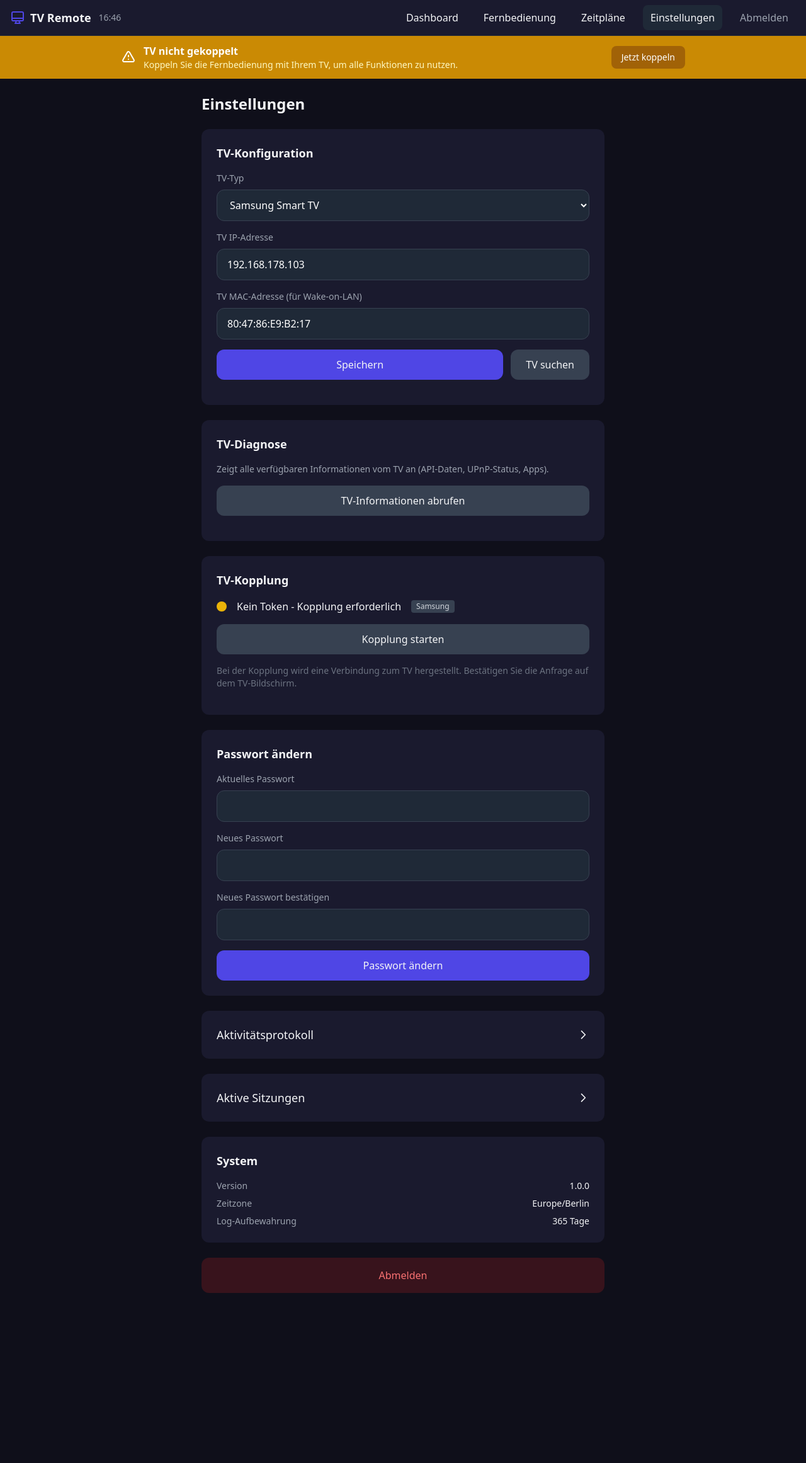
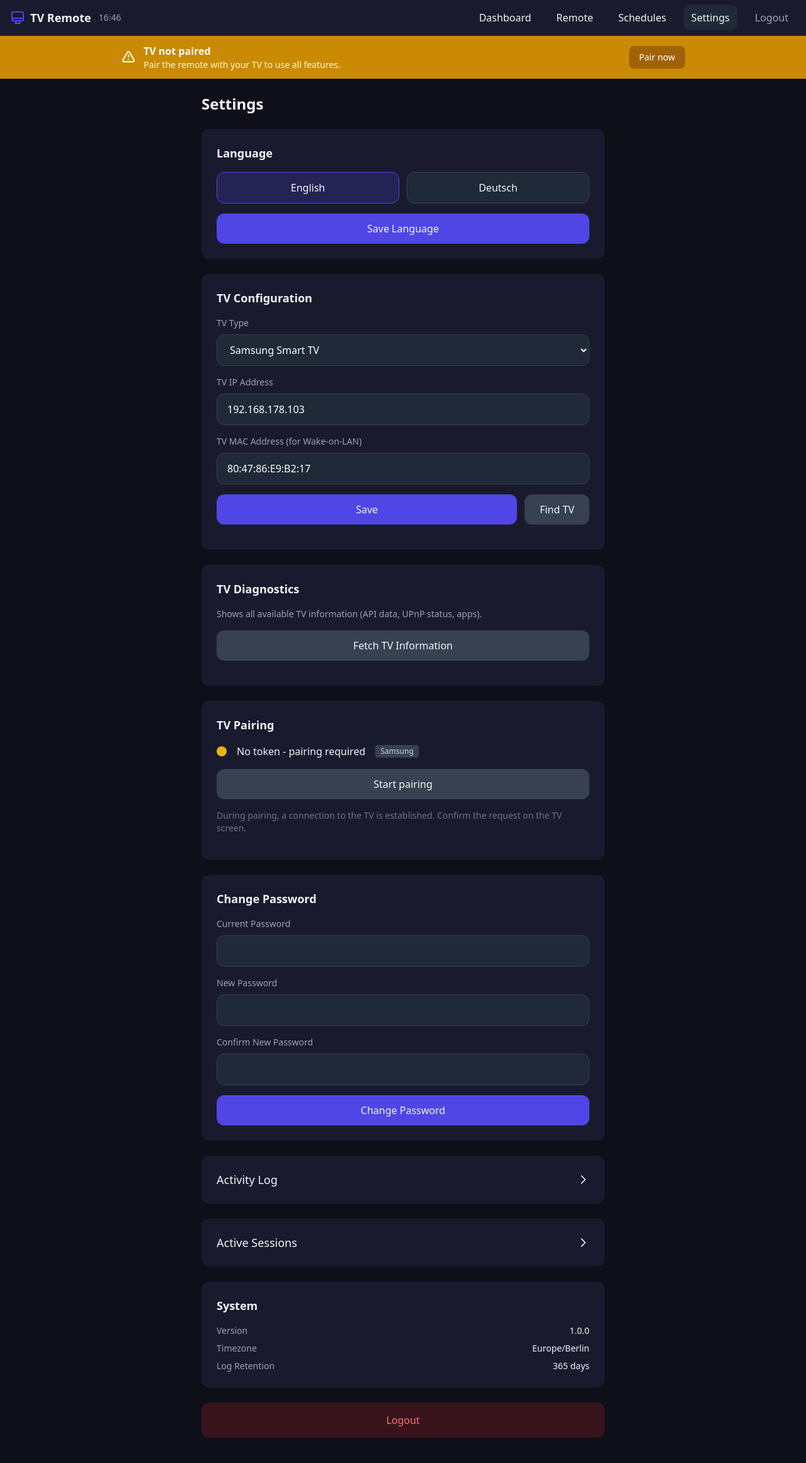
Before and after one commit to katosh/remoteremote, a Flask app: page /settings/ in a window 1280 px wide. Shown: the whole page at 63% size. Before the commit the page ends 2053 px from the top, so only its background shows below. Run offline with Flask 3, Linux system fonts and the light colour scheme; the visitor is signed in with stand-in values (Sample User, id 1); data that the repository does not hold is empty; some libraries are stand-ins or nearby versions.

Commit message:
multi language support

```diff
--- a/app/config.py
+++ b/app/config.py
@@ -33,6 +33,11 @@ class Config:
     """Basis-Konfiguration"""
     # Flask
     SECRET_KEY = get_or_create_secret_key()
+
+    # Babel (i18n)
+    BABEL_DEFAULT_LOCALE = 'en'
+    BABEL_TRANSLATION_DIRECTORIES = 'translations'
+    LANGUAGES = ['en', 'de']
 
     # Datenbank
     SQLALCHEMY_DATABASE_URI = os.environ.get('DATABASE_URL') or \
--- a/app/templates/base.html
+++ b/app/templates/base.html
@@ -1,5 +1,5 @@
 <!DOCTYPE html>
-<html lang="de" class="h-full">
+<html lang="{{ current_language }}" class="h-full">
 <head>
     <meta charset="UTF-8">
     <meta name="viewport" content="width=device-width, initial-scale=1.0, maximum-scale=1.0, user-scalable=no, viewport-fit=cover">
@@ -11,7 +11,7 @@
     <meta name="mobile-web-app-capable" content="yes">
     <meta name="theme-color" content="#0f0f1a">
     <meta name="application-name" content="TV Remote">
-    <meta name="description" content="Samsung TV Fernbedienung">
+    <meta name="description" content="{{ _('Samsung TV Remote Control') }}">
 
     <!-- App Icons -->
     <link rel="apple-touch-icon" sizes="180x180" href="{{ url_for('static', filename='icons/apple-touch-icon.png') }}">
@@ -19,7 +19,7 @@
     <link rel="icon" type="image/png" sizes="16x16" href="{{ url_for('static', filename='icons/favicon-16x16.png') }}">
     <link rel="manifest" href="{{ url_for('static', filename='manifest.json') }}">
 
-    <title>{% block title %}TV Fernbedienung{% endblock %}</title>
+    <title>{% block title %}{{ _('TV Remote Control') }}{% endblock %}</title>
 
     <!-- TailwindCSS via CDN (in Produktion: lokal kompiliert) -->
     <script src="https://cdn.tailwindcss.com"></script>
@@ -189,22 +189,22 @@
                 <div class="hidden md:flex items-center space-x-4">
                     <a href="{{ url_for('main.dashboard') }}"
                        class="px-3 py-2 rounded-lg hover:bg-gray-800 {{ 'bg-gray-800' if request.endpoint == 'main.dashboard' else '' }}">
-                        Dashboard
+                        {{ _('Dashboard') }}
                     </a>
                     <a href="{{ url_for('remote.index') }}"
                        class="px-3 py-2 rounded-lg hover:bg-gray-800 {{ 'bg-gray-800' if request.endpoint and 'remote' in request.endpoint else '' }}">
-                        Fernbedienung
+                        {{ _('Remote') }}
                     </a>
                     <a href="{{ url_for('schedule.index') }}"
                        class="px-3 py-2 rounded-lg hover:bg-gray-800 {{ 'bg-gray-800' if request.endpoint and 'schedule' in request.endpoint else '' }}">
-                        Zeitpläne
+                        {{ _('Schedules') }}
                     </a>
                     <a href="{{ url_for('settings.settings_view') }}"
                        class="px-3 py-2 rounded-lg hover:bg-gray-800 {{ 'bg-gray-800' if request.endpoint and 'settings' in request.endpoint else '' }}">
-                        Einstellungen
+                        {{ _('Settings') }}
                     </a>
                     <a href="{{ url_for('auth.logout') }}" class="px-3 py-2 text-gray-400 hover:text-white">
-                        Abmelden
+                        {{ _('Logout') }}
                     </a>
                 </div>
 
@@ -225,22 +225,22 @@
             <div class="px-2 pt-2 pb-3 space-y-1">
                 <a href="{{ url_for('main.dashboard') }}"
                    class="block px-3 py-2 rounded-lg hover:bg-gray-800 {{ 'bg-gray-800' if request.endpoint == 'main.dashboard' else '' }}">
-                    Dashboard
+                    {{ _('Dashboard') }}
                 </a>
                 <a href="{{ url_for('remote.index') }}"
                    class="block px-3 py-2 rounded-lg hover:bg-gray-800 {{ 'bg-gray-800' if request.endpoint and 'remote' in request.endpoint else '' }}">
-                    Fernbedienung
+                    {{ _('Remote') }}
                 </a>
                 <a href="{{ url_for('schedule.index') }}"
                    class="block px-3 py-2 rounded-lg hover:bg-gray-800 {{ 'bg-gray-800' if request.endpoint and 'schedule' in request.endpoint else '' }}">
-                    Zeitpläne
+                    {{ _('Schedules') }}
                 </a>
                 <a href="{{ url_for('settings.settings_view') }}"
                    class="block px-3 py-2 rounded-lg hover:bg-gray-800 {{ 'bg-gray-800' if request.endpoint and 'settings' in request.endpoint else '' }}">
-                    Einstellungen
+                    {{ _('Settings') }}
                 </a>
                 <a href="{{ url_for('auth.logout') }}" class="block px-3 py-2 text-gray-400 hover:text-white">
-                    Abmelden
+                    {{ _('Logout') }}
                 </a>
             </div>
         </div>
@@ -280,13 +280,13 @@
                           d="M12 9v2m0 4h.01m-6.938 4h13.856c1.54 0 2.502-1.667 1.732-3L13.732 4c-.77-1.333-2.694-1.333-3.464 0L3.34 16c-.77 1.333.192 3 1.732 3z"/>
                 </svg>
                 <div>
-                    <p class="font-semibold">TV nicht gekoppelt</p>
-                    <p class="text-sm text-yellow-100">Koppeln Sie die Fernbedienung mit Ihrem TV, um alle Funktionen zu nutzen.</p>
+                    <p class="font-semibold">{{ _('TV not paired') }}</p>
+                    <p class="text-sm text-yellow-100">{{ _('Pair the remote with your TV to use all features.') }}</p>
                 </div>
             </div>
             <a href="{{ url_for('settings.settings_view') }}#tv-pairing"
                class="bg-yellow-700 hover:bg-yellow-800 px-4 py-2 rounded-lg text-sm font-medium whitespace-nowrap">
-                Jetzt koppeln
+                {{ _('Pair now') }}
             </a>
         </div>
     </div>
@@ -307,7 +307,7 @@
                     <path stroke-linecap="round" stroke-linejoin="round" stroke-width="2"
                           d="M3 12l2-2m0 0l7-7 7 7M5 10v10a1 1 0 001 1h3m10-11l2 2m-2-2v10a1 1 0 01-1 1h-3m-6 0a1 1 0 001-1v-4a1 1 0 011-1h2a1 1 0 011 1v4a1 1 0 001 1m-6 0h6"/>
                 </svg>
-                <span class="text-xs mt-1">Home</span>
+                <span class="text-xs mt-1">{{ _('Home') }}</span>
             </a>
             <a href="{{ url_for('remote.index') }}"
                class="flex flex-col items-center px-3 py-1 {{ 'text-tv-accent' if request.endpoint and 'remote' in request.endpoint else 'text-gray-400' }}">
@@ -315,7 +315,7 @@
                     <path stroke-linecap="round" stroke-linejoin="round" stroke-width="2"
                           d="M12 18h.01M8 21h8a2 2 0 002-2V5a2 2 0 00-2-2H8a2 2 0 00-2 2v14a2 2 0 002 2z"/>
                 </svg>
-                <span class="text-xs mt-1">Remote</span>
+                <span class="text-xs mt-1">{{ _('Remote') }}</span>
             </a>
             <a href="{{ url_for('schedule.index') }}"
                class="flex flex-col items-center px-3 py-1 {{ 'text-tv-accent' if request.endpoint and 'schedule' in request.endpoint else 'text-gray-400' }}">
@@ -323,7 +323,7 @@
                     <path stroke-linecap="round" stroke-linejoin="round" stroke-width="2"
                           d="M12 8v4l3 3m6-3a9 9 0 11-18 0 9 9 0 0118 0z"/>
                 </svg>
-                <span class="text-xs mt-1">Zeitplan</span>
+                <span class="text-xs mt-1">{{ _('Schedule') }}</span>
             </a>
             <a href="{{ url_for('settings.settings_view') }}"
                class="flex flex-col items-center px-3 py-1 {{ 'text-tv-accent' if request.endpoint and 'settings' in request.endpoint else 'text-gray-400' }}">
@@ -332,7 +332,7 @@
                           d="M10.325 4.317c.426-1.756 2.924-1.756 3.35 0a1.724 1.724 0 002.573 1.066c1.543-.94 3.31.826 2.37 2.37a1.724 1.724 0 001.065 2.572c1.756.426 1.756 2.924 0 3.35a1.724 1.724 0 00-1.066 2.573c.94 1.543-.826 3.31-2.37 2.37a1.724 1.724 0 00-2.572 1.065c-.426 1.756-2.924 1.756-3.35 0a1.724 1.724 0 00-2.573-1.066c-1.543.94-3.31-.826-2.37-2.37a1.724 1.724 0 00-1.065-2.572c-1.756-.426-1.756-2.924 0-3.35a1.724 1.724 0 001.066-2.573c-.94-1.543.826-3.31 2.37-2.37.996.608 2.296.07 2.572-1.065z"/>
                     <path stroke-linecap="round" stroke-linejoin="round" stroke-width="2" d="M15 12a3 3 0 11-6 0 3 3 0 016 0z"/>
                 </svg>
-                <span class="text-xs mt-1">Einstellungen</span>
+                <span class="text-xs mt-1">{{ _('Settings') }}</span>
             </a>
         </div>
     </nav>
--- a/app/templates/settings.html
+++ b/app/templates/settings.html
@@ -1,20 +1,49 @@
 {% extends "base.html" %}
 
-{% block title %}Einstellungen - TV Fernbedienung{% endblock %}
+{% block title %}{{ _('Settings') }} - {{ _('TV Remote Control') }}{% endblock %}
 
 {% block content %}
 <div class="max-w-2xl mx-auto px-4 py-6 space-y-6">
-    <h1 class="text-2xl font-bold mb-6">Einstellungen</h1>
+    <h1 class="text-2xl font-bold mb-6">{{ _('Settings') }}</h1>
+
+    <!-- Language Selection -->
+    <div class="bg-tv-dark rounded-xl p-6">
+        <h2 class="text-lg font-semibold mb-4">{{ _('Language') }}</h2>
+
+        <form method="POST" action="{{ url_for('settings.change_language') }}" class="space-y-4">
+            <input type="hidden" name="csrf_token" value="{{ csrf_token() }}"/>
+
+            <div class="flex gap-3">
+                {% for code, name in languages.items() %}
+                <label class="flex-1">
+                    <input type="radio" name="language" value="{{ code }}"
+                           {{ 'checked' if current_language == code else '' }}
+                           class="sr-only peer">
+                    <div class="py-3 px-4 bg-gray-800 border border-gray-700 rounded-xl text-center cursor-pointer
+                                peer-checked:border-tv-accent peer-checked:bg-tv-accent/20
+                                hover:bg-gray-700 transition-colors">
+                        {{ name }}
+                    </div>
+                </label>
+                {% endfor %}
+            </div>
+
+            <button type="submit"
+                    class="w-full py-3 bg-tv-accent hover:bg-indigo-500 rounded-xl font-medium transition-colors">
+                {{ _('Save Language') }}
+            </button>
+        </form>
+    </div>
 
     <!-- TV Configuration -->
     <div class="bg-tv-dark rounded-xl p-6">
-        <h2 class="text-lg font-semibold mb-4">TV-Konfiguration</h2>
+        <h2 class="text-lg font-semibold mb-4">{{ _('TV Configuration') }}</h2>
 
         <form method="POST" action="{{ url_for('settings.update_tv') }}" class="space-y-4">
             <input type="hidden" name="csrf_token" value="{{ csrf_token() }}"/>
 
             <div>
-                <label for="tv_type" class="block text-sm text-gray-400 mb-2">TV-Typ</label>
+                <label for="tv_type" class="block text-sm text-gray-400 mb-2">{{ _('TV Type') }}</label>
                 <select name="tv_type"
                         id="tv_type"
                         class="w-full px-4 py-3 bg-gray-800 border border-gray-700 rounded-xl text-white
@@ -25,7 +54,7 @@
             </div>
 
             <div>
-                <label for="tv_ip" class="block text-sm text-gray-400 mb-2">TV IP-Adresse</label>
+                <label for="tv_ip" class="block text-sm text-gray-400 mb-2">{{ _('TV IP Address') }}</label>
                 <input type="text"
                        name="tv_ip"
                        id="tv_ip"
@@ -37,7 +66,7 @@
             </div>
 
             <div>
-                <label for="tv_mac" class="block text-sm text-gray-400 mb-2">TV MAC-Adresse (für Wake-on-LAN)</label>
+                <label for="tv_mac" class="block text-sm text-gray-400 mb-2">{{ _('TV MAC Address (for Wake-on-LAN)') }}</label>
                 <input type="text"
                        name="tv_mac"
                        id="tv_mac"
@@ -51,7 +80,7 @@
             <div class="flex gap-3">
                 <button type="submit"
                         class="flex-1 py-3 bg-tv-accent hover:bg-indigo-500 rounded-xl font-medium transition-colors">
-                    Speichern
+                    {{ _('Save') }}
                 </button>
                 <button type="button"
                         id="discover-btn"
@@ -59,7 +88,7 @@
                         hx-target="#discovery-result"
                         hx-swap="innerHTML"
                         class="px-6 py-3 bg-gray-700 hover:bg-gray-600 rounded-xl transition-colors flex items-center gap-2">
-                    <span id="discover-text">TV suchen</span>
+                    <span id="discover-text">{{ _('Find TV') }}</span>
                 </button>
             </div>
 
@@ -158,10 +187,10 @@
 
     <!-- TV Diagnostics -->
     <div class="bg-tv-dark rounded-xl p-6">
-        <h2 class="text-lg font-semibold mb-4">TV-Diagnose</h2>
+        <h2 class="text-lg font-semibold mb-4">{{ _('TV Diagnostics') }}</h2>
 
         <p class="text-sm text-gray-400 mb-4">
-            Zeigt alle verfügbaren Informationen vom TV an (API-Daten, UPnP-Status, Apps).
+            {{ _('Shows all available TV information (API data, UPnP status, apps).') }}
         </p>
 
         <button id="fetch-diagnostics"
@@ -173,7 +202,7 @@
                 <circle class="opacity-25" cx="12" cy="12" r="10" stroke="currentColor" stroke-width="4"></circle>
                 <path class="opacity-75" fill="currentColor" d="M4 12a8 8 0 018-8V0C5.373 0 0 5.373 0 12h4zm2 5.291A7.962 7.962 0 014 12H0c0 3.042 1.135 5.824 3 7.938l3-2.647z"></path>
             </svg>
-            <span>TV-Informationen abrufen</span>
+            <span>{{ _('Fetch TV Information') }}</span>
         </button>
 
         <div id="diagnostics-result" class="mt-4"></div>
@@ -181,11 +210,11 @@
 
     <!-- Token Management -->
     <div id="tv-pairing" class="bg-tv-dark rounded-xl p-6 scroll-mt-4">
-        <h2 class="text-lg font-semibold mb-4">TV-Kopplung</h2>
+        <h2 class="text-lg font-semibold mb-4">{{ _('TV Pairing') }}</h2>
 
         <div class="flex items-center gap-4 mb-4">
             <div class="w-4 h-4 rounded-full {{ 'bg-green-500' if has_token else 'bg-yellow-500' }}"></div>
-            <span>{{ 'Gekoppelt' if has_token else 'Kein Token - Kopplung erforderlich' }}</span>
+            <span>{{ _('Paired') if has_token else _('No token - pairing required') }}</span>
             {% if config.tv_type == 'philips' %}
             <span class="text-xs bg-blue-900 text-blue-300 px-2 py-0.5 rounded">Philips</span>
             {% else %}
@@ -203,10 +232,10 @@
                     <circle class="opacity-25" cx="12" cy="12" r="10" stroke="currentColor" stroke-width="4"></circle>
                     <path class="opacity-75" fill="currentColor" d="M4 12a8 8 0 018-8V0C5.373 0 0 5.373 0 12h4zm2 5.291A7.962 7.962 0 014 12H0c0 3.042 1.135 5.824 3 7.938l3-2.647z"></path>
                 </svg>
-                <span id="samsung-pair-text">{{ 'Neu koppeln' if has_token else 'Kopplung starten' }}</span>
+                <span id="samsung-pair-text">{{ _('Re-pair') if has_token else _('Start pairing') }}</span>
             </button>
             <p class="text-sm text-gray-500 mt-4">
-                Bei der Kopplung wird eine Verbindung zum TV hergestellt. Bestätigen Sie die Anfrage auf dem TV-Bildschirm.
+                {{ _('During pairing, a connection to the TV is established. Confirm the request on the TV screen.') }}
             </p>
         </div>
 
@@ -217,18 +246,18 @@
                         id="philips-pair-btn"
                         onclick="startPhilipsPairing()"
                         class="w-full py-3 bg-gray-700 hover:bg-gray-600 rounded-xl transition-colors flex items-center justify-center gap-2">
-                    <span id="philips-pair-text">{{ 'Neu koppeln' if has_token else 'Kopplung starten' }}</span>
+                    <span id="philips-pair-text">{{ _('Re-pair') if has_token else _('Start pairing') }}</span>
                 </button>
             </div>
             <p class="text-sm text-gray-500 mt-4">
-                Bei der Philips-Kopplung wird ein PIN auf dem TV-Bildschirm angezeigt. Geben Sie diesen PIN hier ein.
+                {{ _('For Philips pairing, a PIN will be displayed on the TV screen. Enter this PIN here.') }}
             </p>
 
             <!-- PIN Entry Modal -->
             <div id="philips-pin-modal" class="hidden fixed inset-0 bg-black/70 flex items-center justify-center z-50">
                 <div class="bg-tv-dark rounded-xl p-6 max-w-sm mx-4">
-                    <h3 class="text-lg font-semibold mb-4">Philips TV PIN</h3>
-                    <p class="text-sm text-gray-400 mb-4">Bitte geben Sie den PIN ein, der auf Ihrem TV angezeigt wird:</p>
+                    <h3 class="text-lg font-semibold mb-4">{{ _('Philips TV PIN') }}</h3>
+                    <p class="text-sm text-gray-400 mb-4">{{ _('Please enter the PIN displayed on your TV:') }}</p>
                     <input type="text"
                            id="philips-pin"
                            maxlength="4"
@@ -240,12 +269,12 @@
                         <button type="button"
                                 onclick="cancelPhilipsPairing()"
                                 class="flex-1 py-3 bg-gray-700 hover:bg-gray-600 rounded-xl transition-colors">
-                            Abbrechen
+                            {{ _('Cancel') }}
                         </button>
                         <button type="button"
                                 onclick="submitPhilipsPin()"
                                 class="flex-1 py-3 bg-tv-accent hover:bg-indigo-500 rounded-xl font-medium transition-colors">
-                            Bestätigen
+                            {{ _('Confirm') }}
                         </button>
                     </div>
                     <div id="philips-pin-error" class="hidden mt-3 text-red-400 text-sm"></div>
@@ -394,11 +423,11 @@
 
     <!-- Password Change -->
     <div class="bg-tv-dark rounded-xl p-6">
-        <h2 class="text-lg font-semibold mb-4">Passwort ändern</h2>
+        <h2 class="text-lg font-semibold mb-4">{{ _('Change Password') }}</h2>
 
         <form method="POST" action="{{ url_for('settings.change_password') }}" class="space-y-4">
             <div>
-                <label for="current_password" class="block text-sm text-gray-400 mb-2">Aktuelles Passwort</label>
+                <label for="current_password" class="block text-sm text-gray-400 mb-2">{{ _('Current Password') }}</label>
                 <input type="password"
                        name="current_password"
                        id="current_password"
@@ -408,7 +437,7 @@
             </div>
 
             <div>
-                <label for="new_password" class="block text-sm text-gray-400 mb-2">Neues Passwort</label>
+                <label for="new_password" class="block text-sm text-gray-400 mb-2">{{ _('New Password') }}</label>
                 <input type="password"
                        name="new_password"
                        id="new_password"
@@ -419,7 +448,7 @@
             </div>
 
             <div>
-                <label for="confirm_password" class="block text-sm text-gray-400 mb-2">Neues Passwort bestätigen</label>
+                <label for="confirm_password" class="block text-sm text-gray-400 mb-2">{{ _('Confirm New Password') }}</label>
                 <input type="password"
                        name="confirm_password"
                        id="confirm_password"
@@ -431,7 +460,7 @@
 
             <button type="submit"
                     class="w-full py-3 bg-tv-accent hover:bg-indigo-500 rounded-xl font-medium transition-colors">
-                Passwort ändern
+                {{ _('Change Password') }}
             </button>
         </form>
     </div>
@@ -440,7 +469,7 @@
     <div class="bg-tv-dark rounded-xl p-6">
         <a href="{{ url_for('settings.logs') }}"
            class="flex items-center justify-between text-lg hover:text-tv-accent transition-colors">
-            <span>Aktivitätsprotokoll</span>
+            <span>{{ _('Activity Log') }}</span>
             <svg class="w-5 h-5" fill="none" stroke="currentColor" viewBox="0 0 24 24">
                 <path stroke-linecap="round" stroke-linejoin="round" stroke-width="2" d="M9 5l7 7-7 7"/>
             </svg>
@@ -452,7 +481,7 @@
         <a href="{{ url_for('settings.sessions_view') }}"
            class="flex items-center justify-between text-lg hover:text-tv-accent transition-colors">
             <div class="flex items-center gap-3">
-                <span>Aktive Sitzungen</span>
+                <span>{{ _('Active Sessions') }}</span>
                 {% if session_count %}
                 <span class="text-xs bg-gray-700 px-2 py-0.5 rounded-full">{{ session_count }}</span>
                 {% endif %}
@@ -465,20 +494,20 @@
 
     <!-- System Info -->
     <div class="bg-tv-dark rounded-xl p-6">
-        <h2 class="text-lg font-semibold mb-4">System</h2>
+        <h2 class="text-lg font-semibold mb-4">{{ _('System') }}</h2>
 
         <dl class="space-y-2 text-sm">
             <div class="flex justify-between">
-                <dt class="text-gray-400">Version</dt>
+                <dt class="text-gray-400">{{ _('Version') }}</dt>
                 <dd>1.0.0</dd>
             </div>
             <div class="flex justify-between">
-                <dt class="text-gray-400">Zeitzone</dt>
+                <dt class="text-gray-400">{{ _('Timezone') }}</dt>
                 <dd>Europe/Berlin</dd>
             </div>
             <div class="flex justify-between">
-                <dt class="text-gray-400">Log-Aufbewahrung</dt>
-                <dd>365 Tage</dd>
+                <dt class="text-gray-400">{{ _('Log Retention') }}</dt>
+                <dd>{{ _('365 days') }}</dd>
             </div>
         </dl>
     </div>
@@ -486,7 +515,7 @@
     <!-- Logout -->
     <a href="{{ url_for('auth.logout') }}"
        class="block w-full py-4 bg-red-600/20 hover:bg-red-600/30 text-red-400 rounded-xl text-center transition-colors">
-        Abmelden
+        {{ _('Logout') }}
     </a>
 </div>
 
--- a/app/views/settings.py
+++ b/app/views/settings.py
@@ -1,10 +1,11 @@
 """
-Einstellungs-Views
+Settings Views
 """
 import os
 import time
 from flask import Blueprint, render_template, request, jsonify, flash, redirect, url_for, current_app
 from flask_login import login_required
+from flask_babel import gettext as _
 from werkzeug.security import generate_password_hash, check_password_hash
 
 from ..models import db, Config, User, Log, Session
@@ -41,6 +42,32 @@ def settings_view():
         has_token=has_token,
         session_count=session_count
     )
+
+
+@settings_bp.route('/language', methods=['POST'])
+@login_required
+def change_language():
+    """Change interface language"""
+    from .. import LANGUAGES
+
+    language = request.form.get('language')
+
+    if language not in LANGUAGES:
+        flash(_('Invalid language selected.'), 'error')
+        return redirect(url_for('settings.settings_view'))
+
+    Config.set('user_language', language)
+
+    log_event(
+        level='INFO',
+        category='config',
+        message=_('Language changed'),
+        details={'language': language, 'language_name': LANGUAGES[language]},
+        source='manual'
+    )
+
+    flash(_('Language changed successfully.'), 'success')
+    return redirect(url_for('settings.settings_view'))
 
 
 @settings_bp.route('/tv', methods=['POST'])
--- a/requirements.txt
+++ b/requirements.txt
@@ -4,6 +4,7 @@ Flask-Login>=0.6.0
 Flask-WTF>=1.2.0
 Flask-SQLAlchemy>=3.1.0
 Flask-Limiter>=3.5.0
+Flask-Babel>=4.0.0
 
 # Database
 SQLAlchemy>=2.0.0
```
Also changed, not shown: app/__init__.py (+50 -5 lines), app/templates/dashboard.html (+12 -12 lines), app/templates/login.html (+8 -8 lines), app/templates/partials/tv_diagnostics.html (+33 -33 lines), app/templates/partials/tv_status.html (+12 -12 lines), babel.cfg (added, +9 -0 lines), app/translations/de/LC_MESSAGES/messages.po (added), 2 other files.
